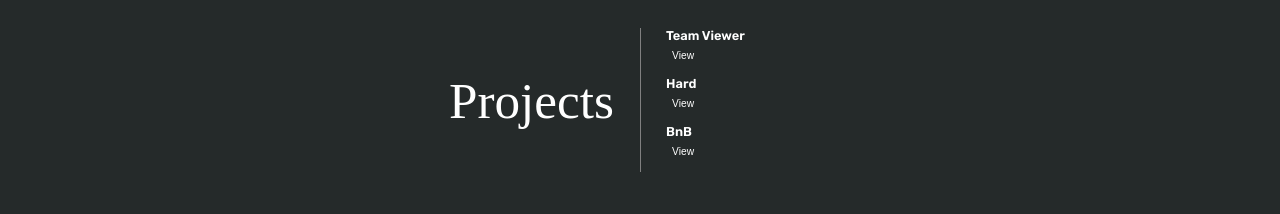
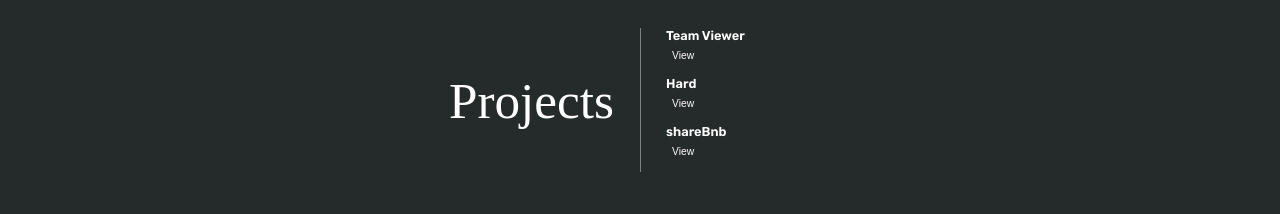
Before and after one commit to adotk24/portfolio, a React (Create React App) app: page / in a window 1280 px wide. Shown: the part 1900-2114 px from the top of the page. Built offline with nearby package versions, Linux system fonts and the light colour scheme.

Commit message:
added the share to bnb

```diff
--- a/src/PageFour.js
+++ b/src/PageFour.js
@@ -85,7 +85,7 @@ export const PageFour = () => {
                         </div>
                     </div>
                     <div className="right-stuff-items">
-                        <span id="title">BnB</span>
+                        <span id="title">shareBnb</span>
                         <div className='view-modal'>
                             <ProjectModal
                                 icon={airbnbLogo}
```
